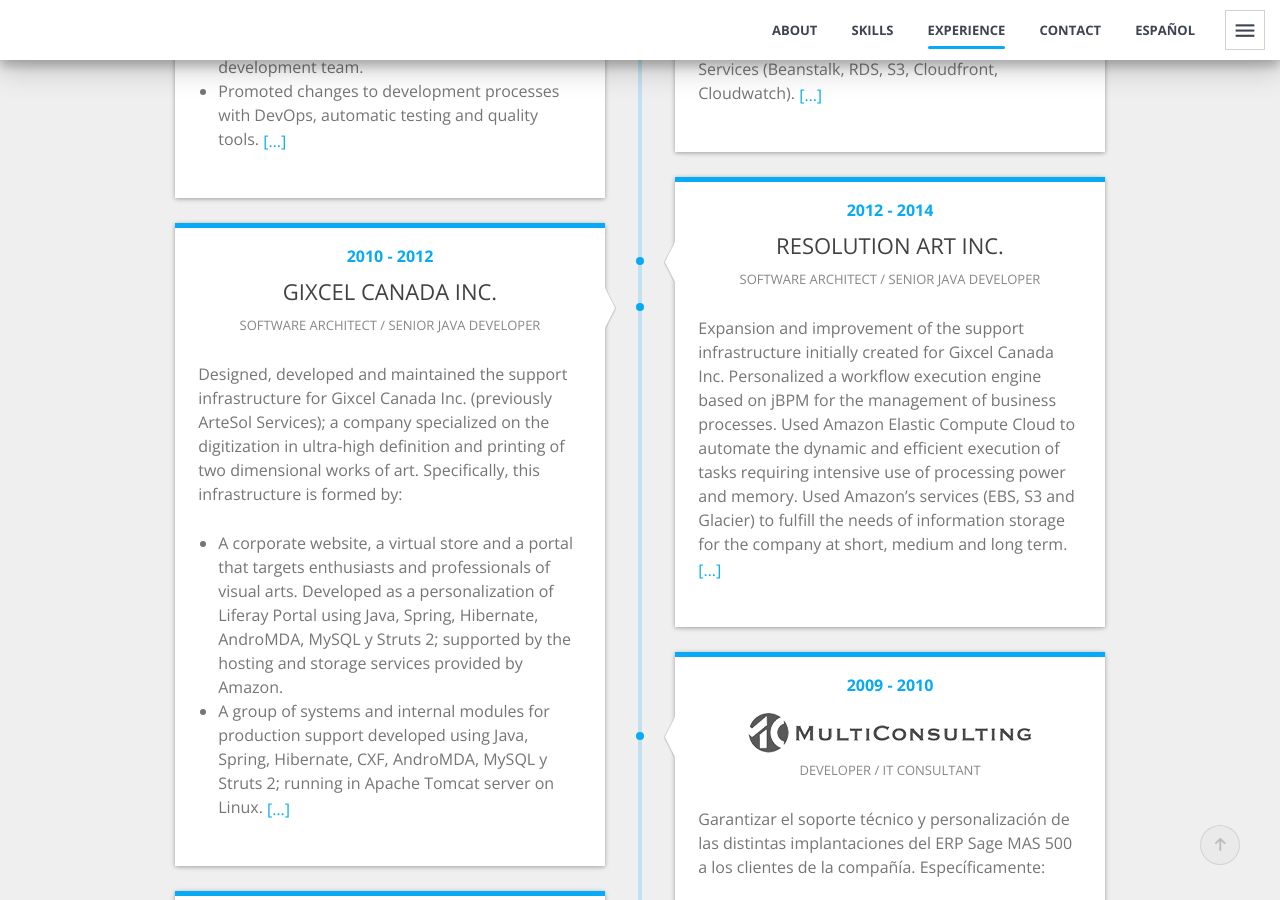
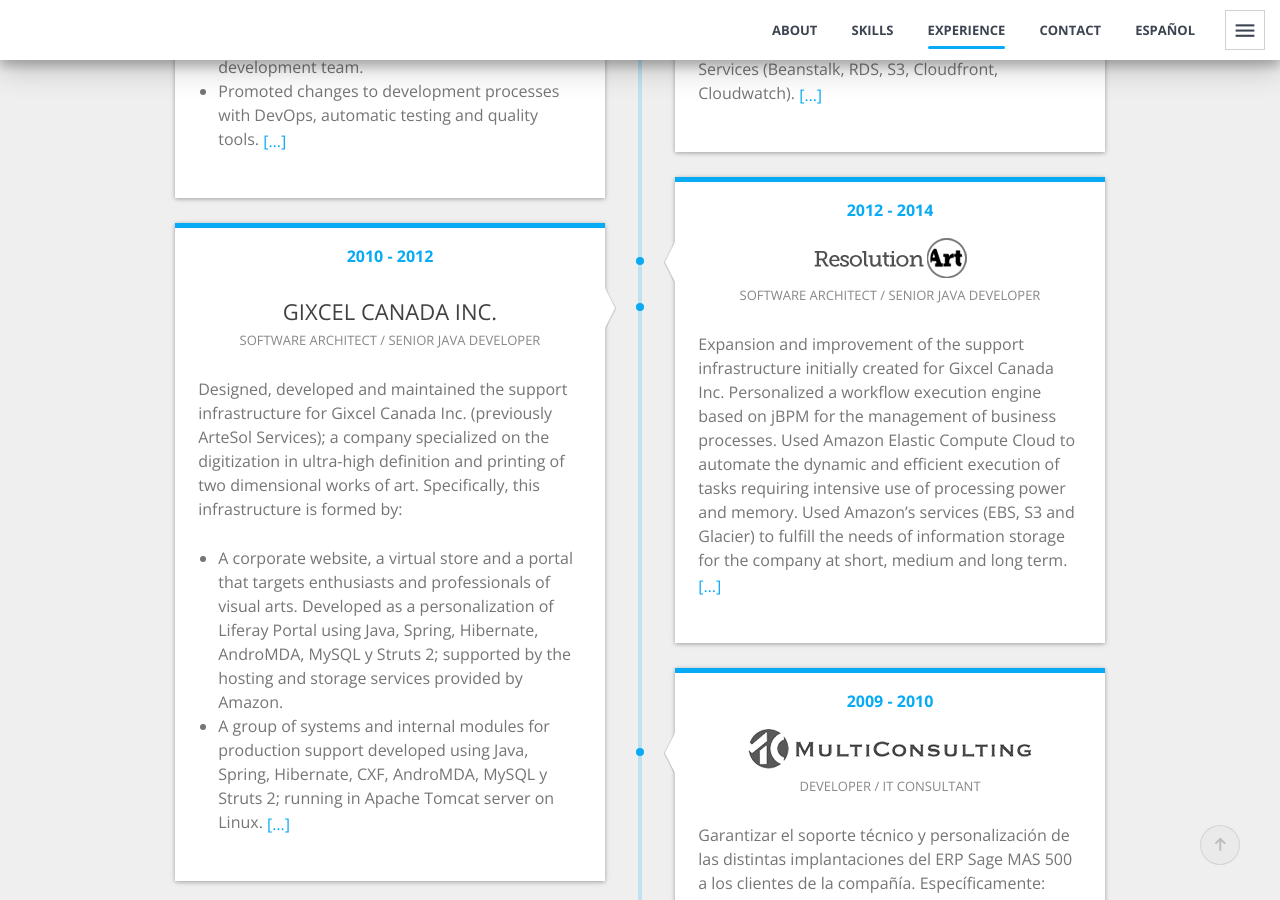
Before and after one commit to jnoda/jnoda.github.io, a Jekyll site: the page built from en/index.md, in a window 1280 px wide and 900 px high, scrolled down 2076 px. Built offline with Jekyll 4.4.1, drawn with Linux system fonts in a browser that asks for light colours; some web fonts are replaced.

Commit message:
Adding ResolutionArt logo

```diff
--- a/_jobs/en/resolution-art.md
+++ b/_jobs/en/resolution-art.md
@@ -8,6 +8,9 @@
 date: 2012/08/01
 to_date: 2014/09/31
 location: Madrid, Spain
+
+media:
+    logo: logo-resolution-art.png
 
 excerpt: |
     Expansion and improvement of the support infrastructure initially created for Gixcel Canada Inc. Personalized a workflow execution engine based on jBPM for the management of business processes. Used Amazon Elastic Compute Cloud to automate the dynamic and efficient execution of tasks requiring intensive use of processing power and memory. Used Amazon’s services (EBS, S3 and Glacier) to fulfill the needs of information storage for the company at short, medium and long term.
--- a/_layouts/home.html
+++ b/_layouts/home.html
@@ -164,13 +164,13 @@
                                 {{ site.data.translations[page.lang].present }}
                                 {% endif %}
                             </div>
-                            {% if post.media.logo %}
                             <a class="img" href="{{ post.url }}" title="{{ post.title }}">
+                                {% if post.media.logo %}
                                 <img src="/assets/posts/{{ post.media.logo }}" alt="{{ post.title }}">
+                                {% else %}
+                                <h3>{{ post.title | upcase }}</h3>
+                                {% endif %}
                             </a>
-                            {% else %}
-                            <h3>{{ post.title | upcase }}</h3>
-                            {% endif %}
                             <h4>{{ post.position }}</h4>
                         </div>
                         {{ post.excerpt | append: " [[...]](" | append: post.url | append: ")" | markdownify }}
```
Also changed, not shown: _jobs/es/resolution-art.md (+3 -0 lines), assets/posts/logo-resolution-art.png (added).
